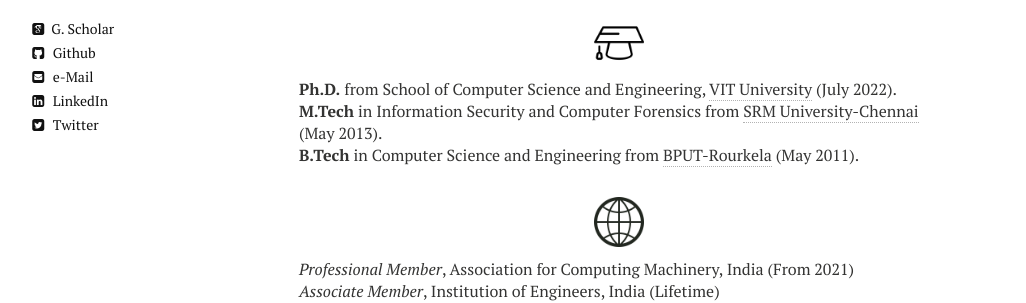
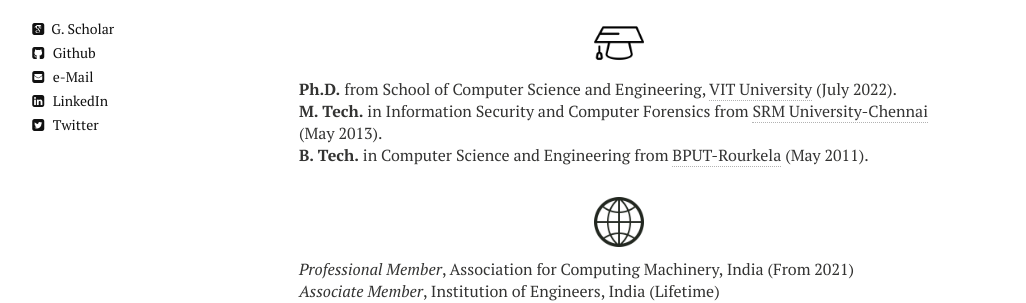
Before and after one commit to ashutoshsatapathy1990/ashutoshsatapathy1990.github.io, a Jekyll site: the page built from cv.md, in a window 1280 px wide. Shown: the part 473-776 px from the top of the page, without its empty margins (21-1047 px from the left). Built offline with Jekyll 4.4.1, drawn with Linux system fonts in a browser that asks for light colours; nearby versions of some CDN libraries.

Commit message:
Update cv.html

```diff
--- a/_layouts/cv.html
+++ b/_layouts/cv.html
@@ -53,8 +53,8 @@
 
     <p align="center" class=bottom-small><img src="{{ site.url }}/images/CV/study2.png" alt="Education" width="50" height="50"></p>
     <p align="left"><strong>Ph.D.</strong> from School of Computer Science and Engineering, <a href="http://chennai.vit.ac.in/" target="_blank">VIT University</a> (July 2022).</p>
-    <p align="left"><strong>M.Tech</strong> in Information Security and Computer Forensics from <a href="http://www.srmuniv.ac.in/" target="_blank">SRM University-Chennai</a> (May 2013).</p>
-    <p align="left" class="bottom-three"><strong>B.Tech</strong> in Computer Science and Engineering from <a href="http://www.bput.ac.in/" target="_blank">BPUT-Rourkela</a> (May 2011).</p>
+    <p align="left"><strong>M. Tech.</strong> in Information Security and Computer Forensics from <a href="http://www.srmuniv.ac.in/" target="_blank">SRM University-Chennai</a> (May 2013).</p>
+    <p align="left" class="bottom-three"><strong>B. Tech.</strong> in Computer Science and Engineering from <a href="http://www.bput.ac.in/" target="_blank">BPUT-Rourkela</a> (May 2011).</p>
 
     <!--
     <p align="center" class=bottom-small><img src="{{ site.url }}/images/CV/computer2.png" alt="Computer Skills" width="50" height="50"></p>
```
